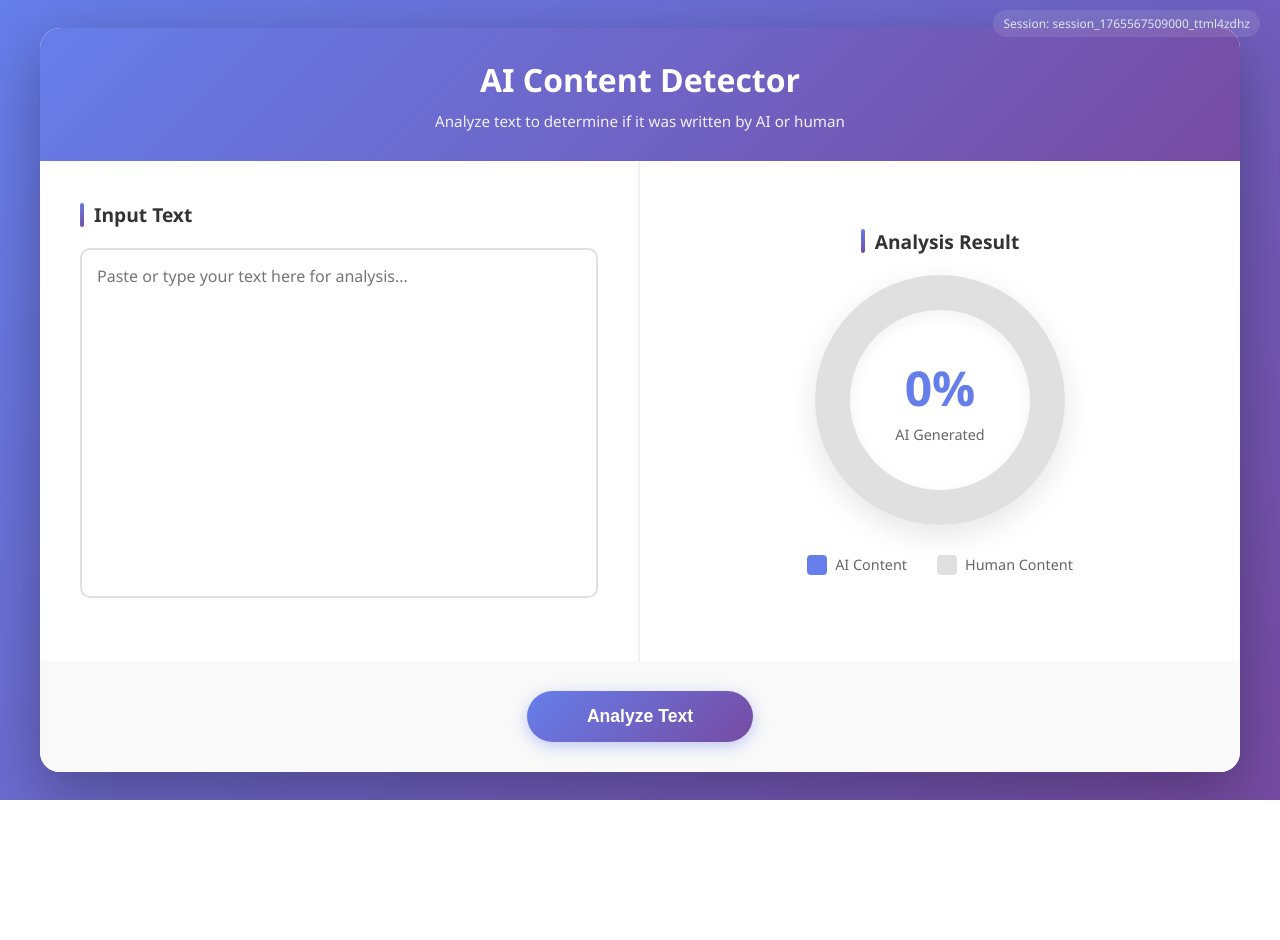
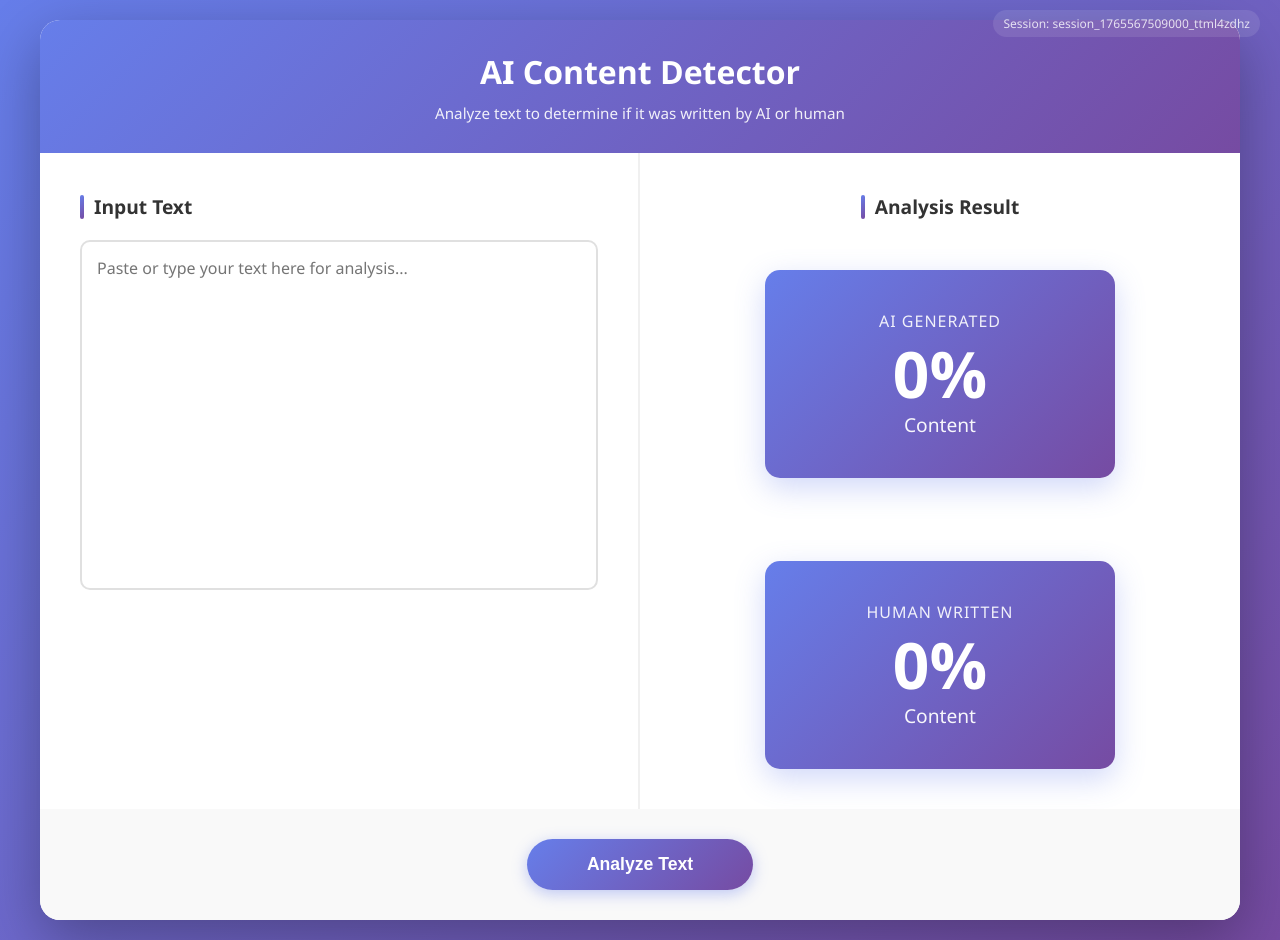
Before and after one commit to ImranJamali/AI_Detector_1, a plain HTML site: page index.html in a window 1280 px wide. Before the commit the page ends 800 px from the top, so only its background shows below. Drawn offline with Linux system fonts and the light colour scheme.

Commit message:
Update index.html

```diff
--- a/index.html
+++ b/index.html
@@ -102,82 +102,52 @@
             flex-direction: column;
             align-items: center;
             justify-content: center;
+            gap: 30px;
         }
 
-        .wheel-container {
-            position: relative;
-            width: 250px;
-            height: 250px;
-            margin-bottom: 30px;
+        .result-card {
+            background: linear-gradient(135deg, #667eea 0%, #764ba2 100%);
+            color: white;
+            padding: 40px 60px;
+            border-radius: 15px;
+            box-shadow: 0 10px 30px rgba(102, 126, 234, 0.3);
+            text-align: center;
+            min-width: 280px;
         }
 
-        .wheel {
-            width: 100%;
-            height: 100%;
-            border-radius: 50%;
-            background: conic-gradient(
-                #667eea 0deg,
-                #667eea var(--ai-angle),
-                #e0e0e0 var(--ai-angle),
-                #e0e0e0 360deg
-            );
-            display: flex;
-            align-items: center;
-            justify-content: center;
-            box-shadow: 0 10px 30px rgba(0, 0, 0, 0.1);
-            transition: background 0.5s ease;
+        .result-label {
+            font-size: 1rem;
+            opacity: 0.9;
+            margin-bottom: 10px;
+            text-transform: uppercase;
+            letter-spacing: 1px;
         }
 
-        .wheel-inner {
-            width: 180px;
-            height: 180px;
-            background: white;
-            border-radius: 50%;
+        .result-percentage {
+            font-size: 4rem;
+            font-weight: bold;
+            line-height: 1;
+            margin-bottom: 5px;
+        }
+
+        .result-text {
+            font-size: 1.2rem;
+            opacity: 0.95;
+        }
+
+        .divider {
+            width: 60px;
+            height: 3px;
+            background: rgba(255, 255, 255, 0.5);
+            margin: 20px auto;
+        }
+
+        .results-container {
             display: flex;
             flex-direction: column;
-            align-items: center;
-            justify-content: center;
-            box-shadow: inset 0 5px 15px rgba(0, 0, 0, 0.05);
-        }
-
-        .percentage {
-            font-size: 3rem;
-            font-weight: bold;
-            color: #667eea;
-        }
-
-        .label {
-            font-size: 0.9rem;
-            color: #666;
-            margin-top: 5px;
-        }
-
-        .legend {
-            display: flex;
-            gap: 30px;
-            margin-bottom: 20px;
-        }
-
-        .legend-item {
-            display: flex;
-            align-items: center;
-            gap: 8px;
-            font-size: 0.9rem;
-            color: #666;
-        }
-
-        .legend-color {
-            width: 20px;
-            height: 20px;
-            border-radius: 4px;
-        }
-
-        .ai-color {
-            background: #667eea;
-        }
-
-        .human-color {
-            background: #e0e0e0;
+            gap: 20px;
+            width: 100%;
+            max-width: 350px;
         }
 
         .footer {
@@ -280,22 +250,19 @@
 
             <div class="right-panel">
                 <div class="panel-title">Analysis Result</div>
-                <div class="wheel-container">
-                    <div class="wheel" id="wheel" style="--ai-angle: 0deg">
-                        <div class="wheel-inner">
-                            <div class="percentage" id="percentage">0%</div>
-                            <div class="label">AI Generated</div>
-                        </div>
+                <div class="results-container">
+                    <div class="result-card">
+                        <div class="result-label">AI Generated</div>
+                        <div class="result-percentage" id="aiPercentage">0%</div>
+                        <div class="result-text">Content</div>
                     </div>
-                </div>
-                <div class="legend">
-                    <div class="legend-item">
-                        <div class="legend-color ai-color"></div>
-                        <span>AI Content</span>
-                    </div>
-                    <div class="legend-item">
-                        <div class="legend-color human-color"></div>
-                        <span>Human Content</span>
+
+                    <div class="divider"></div>
+
+                    <div class="result-card">
+                        <div class="result-label">Human Written</div>
+                        <div class="result-percentage" id="humanPercentage">0%</div>
+                        <div class="result-text">Content</div>
                     </div>
                 </div>
             </div>
@@ -321,14 +288,12 @@
         const sessionId = getSessionId();
         document.getElementById('sessionId').textContent = `Session: ${sessionId}`;
 
-        // Update wheel visualization
-        function updateWheel(percentage) {
-            const wheel = document.getElementById('wheel');
-            const percentageEl = document.getElementById('percentage');
+        // Update result display
+        function updateResults(aiPercentage) {
+            const humanPercentage = 100 - aiPercentage;
 
-            const angle = (percentage / 100) * 360;
-            wheel.style.setProperty('--ai-angle', `${angle}deg`);
-            percentageEl.textContent = `${percentage}%`;
+            document.getElementById('aiPercentage').textContent = `${aiPercentage}%`;
+            document.getElementById('humanPercentage').textContent = `${humanPercentage}%`;
         }
 
         // Show status message
@@ -385,7 +350,7 @@
                     throw new Error('Invalid percentage received from server');
                 }
 
-                updateWheel(aiPercentage);
+                updateResults(aiPercentage);
                 showStatus('Analysis complete!', 'success');
 
             } catch (error) {
```
